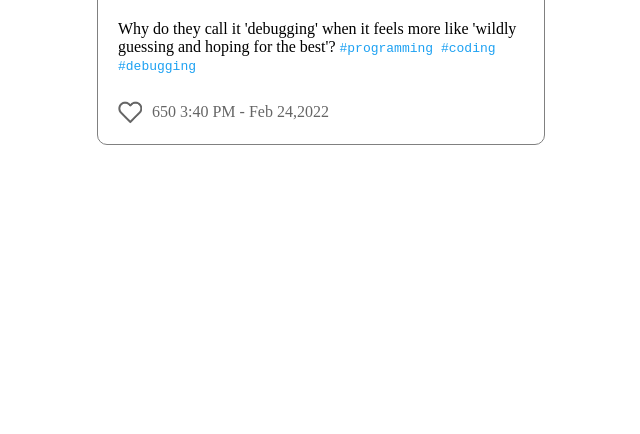
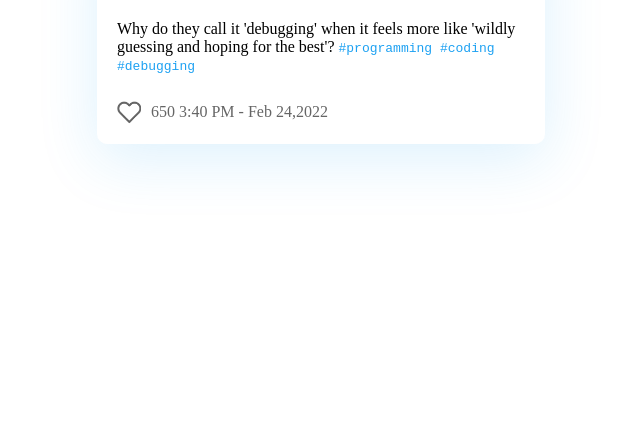
Before and after one commit to tegghyt/Tech7, a plain HTML site: page Lezione 9/index.html in a window 1280 px wide. Shown: the part 366-800 px from the top of the page, without its empty margins (319-959 px from the left). Drawn offline with Linux system fonts and the light colour scheme.

Commit message:
c12
lez 10

```diff
--- a/Lezione 9/css.css
+++ b/Lezione 9/css.css
@@ -9,7 +9,7 @@ body {
 .card {
     display: flex;
     flex-direction: column;
-    border: 1px solid gray;
+    box-shadow: 0px 15px 60px 0px #1DA1F226;
     width: 35%;
     border-radius: 10px;
     padding: 20px;
```
Also changed, not shown: Lezione 10/index.html (added), Lezione 10/style.css (added), Lezione 10/teoria.txt (added).
